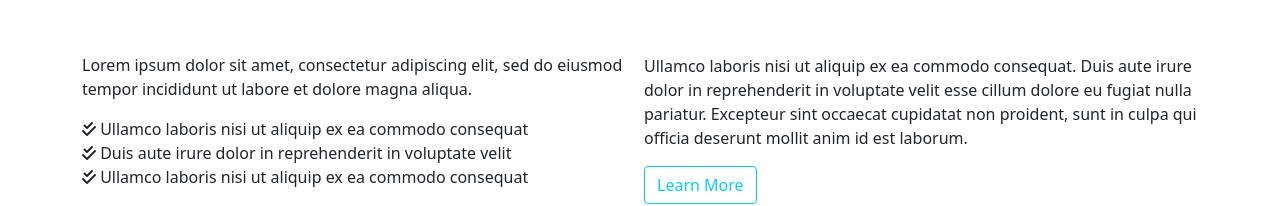
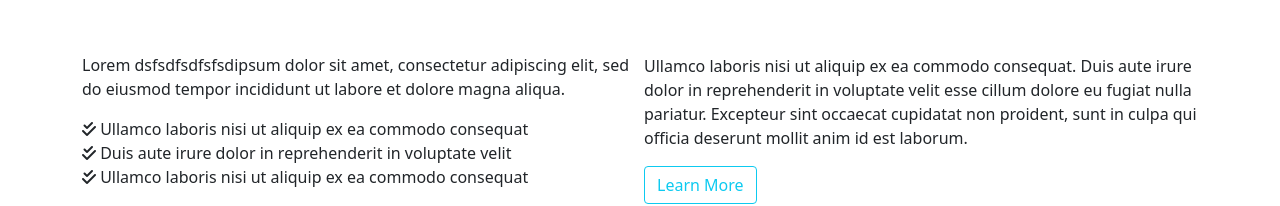
Before and after one commit to Blackard967u/arsha_practice, a plain HTML site: page index.html in a window 1280 px wide. Shown: the part 671-877 px from the top of the page. Drawn offline with Linux system fonts and the light colour scheme.

Commit message:
primera modificación

```diff
--- a/index.html
+++ b/index.html
@@ -103,7 +103,7 @@
       <div class="row justify-content-center align-items-center g-2 mb-5">
         <h2 class="text-center mt-5">ABOUT US</h2>
         <div class="col-lg-6 mt-5">
-          <p>Lorem ipsum dolor sit amet, consectetur adipiscing elit, sed do eiusmod tempor incididunt ut labore et dolore magna aliqua.</p>
+          <p>Lorem dsfsdfsdfsfsdipsum dolor sit amet, consectetur adipiscing elit, sed do eiusmod tempor incididunt ut labore et dolore magna aliqua.</p>
           <ul class="list-unstyled">
               <li class="text-decoration-none"><i class="fa-solid fa-check-double"></i>    Ullamco laboris nisi ut aliquip ex ea commodo consequat</li>
               <li class="text-decoration-none"><i class="fa-solid fa-check-double"></i>    Duis aute irure dolor in reprehenderit in voluptate velit</li>
```
